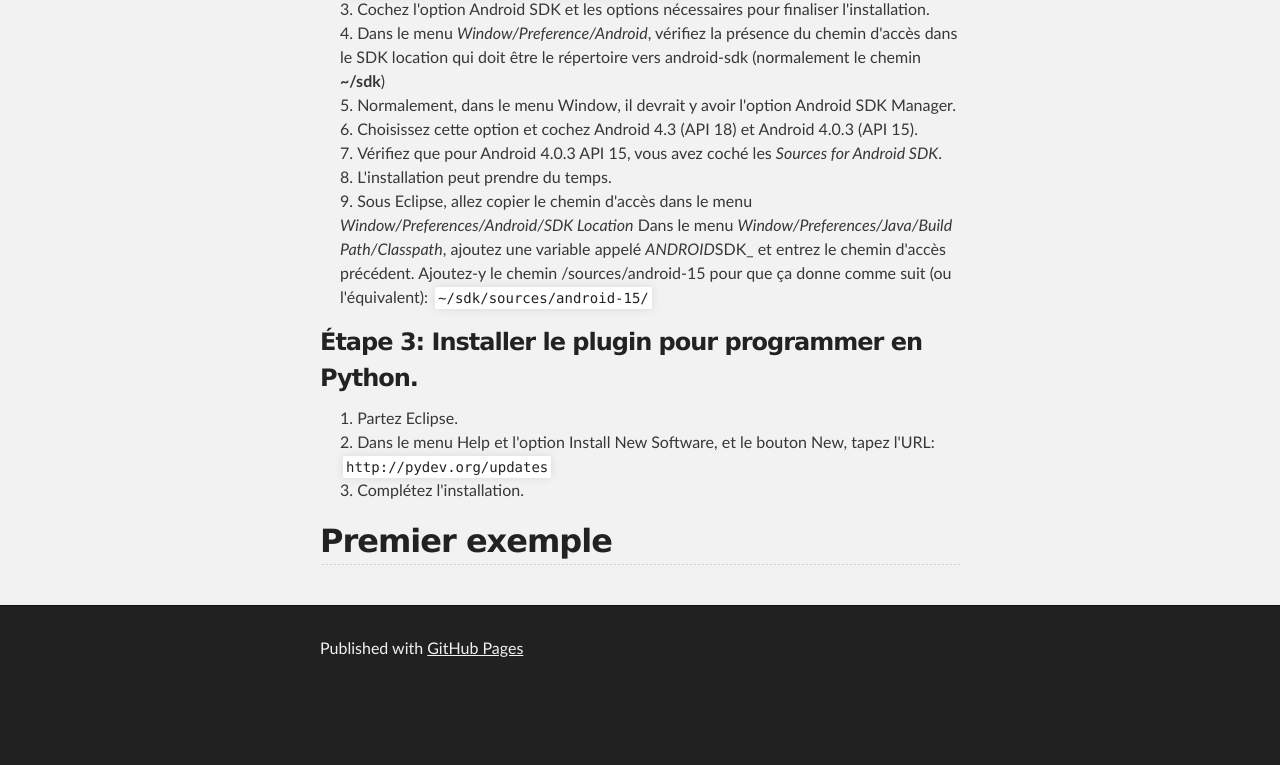
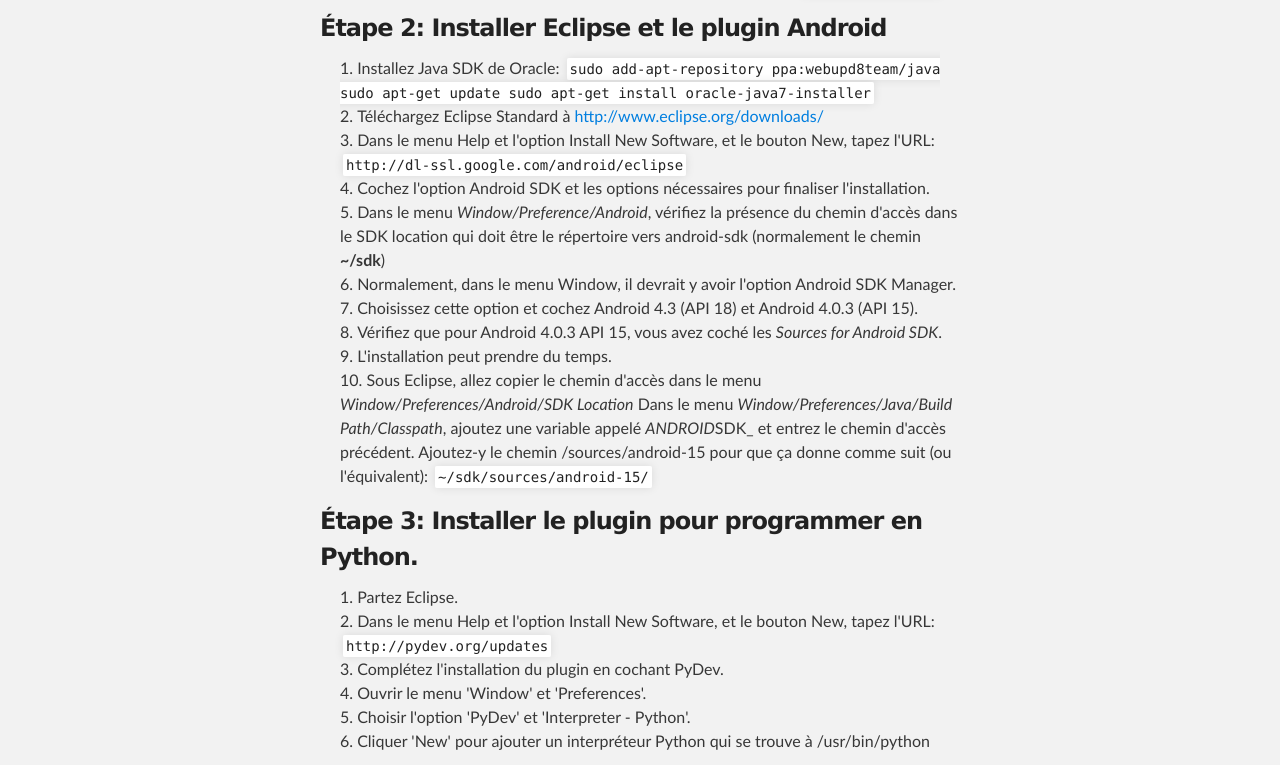
Before and after one commit to demers/demers.github.io, a plain HTML site: page index.html in a window 1280 px wide. Shown: the part 1702-2467 px from the top of the page. Before the commit the page ends 2397 px from the top, so only its background shows below. Drawn offline with Linux system fonts and the light colour scheme.

Commit message:
Replace master branch with page content via GitHub

```diff
--- a/index.html
+++ b/index.html
@@ -52,6 +52,12 @@
 <li>
 <strong>Python</strong> est un langage simple, pédagogique, puissant et non-typé.</li>
 </ul><h2>
+<a name="suppositions-pour-la-suite" class="anchor" href="#suppositions-pour-la-suite"><span class="octicon octicon-link"></span></a>Suppositions pour la suite</h2>
+
+<ul>
+<li>Vous avez une installation Linux sur votre ordinateur (sinon, on va faire avec!)</li>
+<li>
+</ul><h2>
 <a name="informations-g%C3%A9n%C3%A9rales-sur-android" class="anchor" href="#informations-g%C3%A9n%C3%A9rales-sur-android"><span class="octicon octicon-link"></span></a>Informations générales sur Android</h2>
 
 <p>Présentation Slideshare: <a href="http://fr.slideshare.net/ranjith2011/introduction-to-android-7872075">http://fr.slideshare.net/ranjith2011/introduction-to-android-7872075</a></p>
@@ -84,7 +90,15 @@ adb devices
 <a name="%C3%89tape-2-installer-eclipse-et-le-plugin-android" class="anchor" href="#%C3%89tape-2-installer-eclipse-et-le-plugin-android"><span class="octicon octicon-link"></span></a>Étape 2: Installer Eclipse et le plugin Android</h3>
 
 <ol>
-<li>Téléchargez Eclipse Standard à </li>
+<li>Installez Java SDK de Oracle:
+<code>
+sudo add-apt-repository ppa:webupd8team/java
+sudo apt-get update
+sudo apt-get install oracle-java7-installer
+</code>
+</li>
+<li>Téléchargez Eclipse Standard à <a href="http://www.eclipse.org/downloads/">http://www.eclipse.org/downloads/</a>
+</li>
 <li>Dans le menu Help et l'option Install New Software, et le bouton New, tapez l'URL:
 <code>
 http://dl-ssl.google.com/android/eclipse
@@ -111,7 +125,10 @@ http://dl-ssl.google.com/android/eclipse
 http://pydev.org/updates
 </code>
 </li>
-<li>Complétez l'installation.</li>
+<li>Complétez l'installation du plugin en cochant PyDev.</li>
+<li>Ouvrir le menu 'Window' et 'Preferences'.</li>
+<li>Choisir l'option 'PyDev' et 'Interpreter - Python'.</li>
+<li>Cliquer 'New' pour ajouter un interpréteur Python qui se trouve à /usr/bin/python</li>
 </ol><h2>
 <a name="premier-exemple" class="anchor" href="#premier-exemple"><span class="octicon octicon-link"></span></a>Premier exemple</h2>
       </section>
```
Also changed, not shown: params.json (+1 -1 lines).
